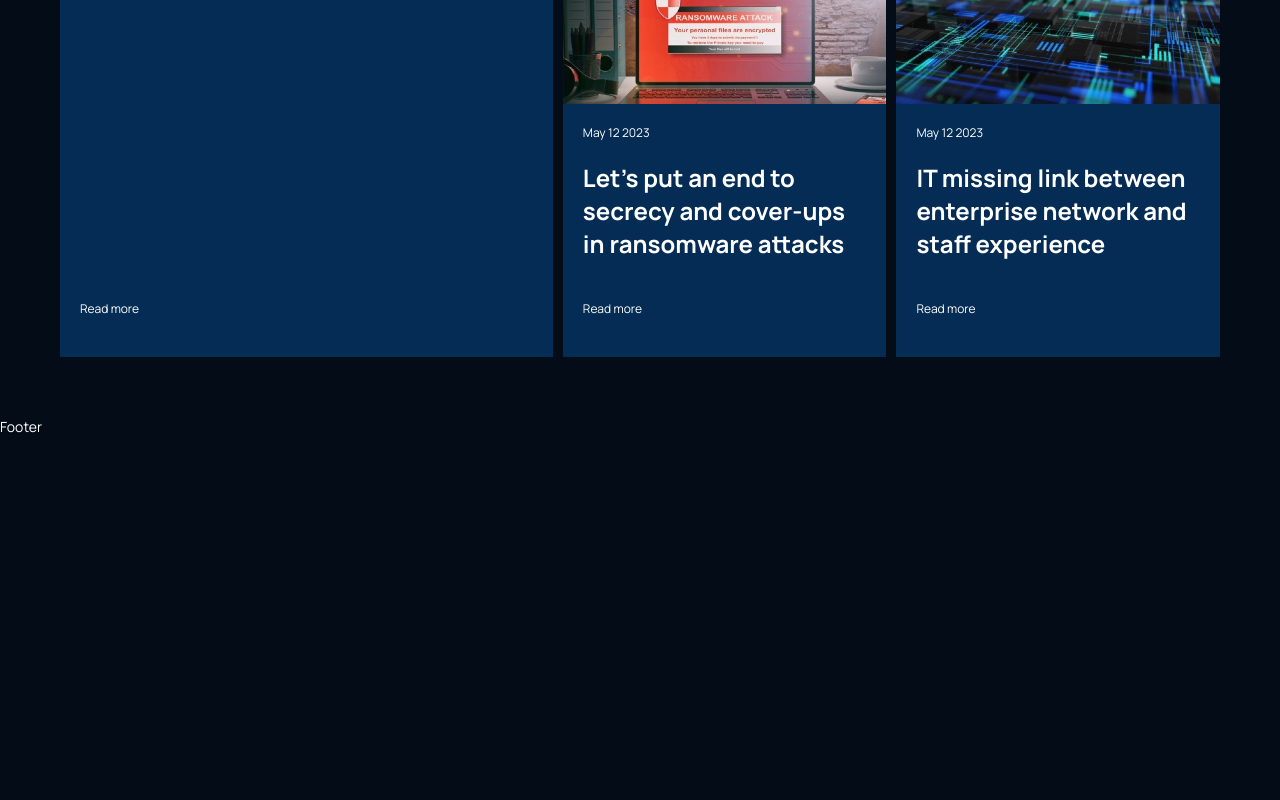
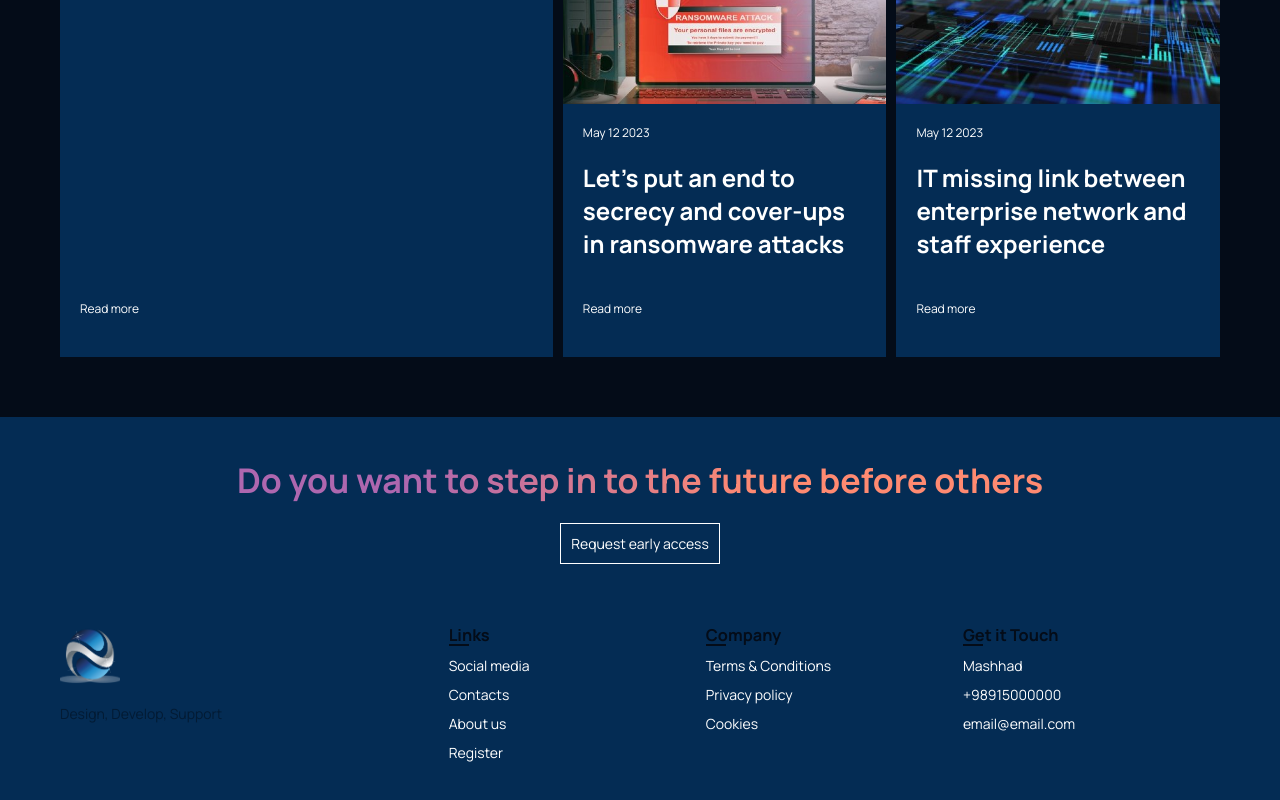
Before and after one commit to amindev92/design-website, a React (Create React App) app: page / in a window 1280 px wide. Shown: the part 3184-3984 px from the top of the page. Before the commit the page ends 3620 px from the top, so only its background shows below. Built offline with nearby package versions, Linux system fonts and the light colour scheme.

Commit message:
complete footer section

```diff
--- a/src/containers/footer/Footer.jsx
+++ b/src/containers/footer/Footer.jsx
@@ -1,9 +1,52 @@
 import React from 'react'
 import './footer.css'
+import logoimg from '../../assets/images/png/logo.png'
 
 const Footer = () => {
     return (
-        <div>Footer</div>
+        <div className='footer section--padding'>
+            <div className='footer__heading gradiant--text'>
+                <h2>Do you want to step in to the future before others</h2>
+            </div>
+            <div className='footer__btn'>
+                <p>Request early access</p>
+            </div>
+            <div className='footer__container'>
+                <div className='footer__container-logo'>
+                    <img src={logoimg} alt='logo'></img>
+                    <p>Design, Develop, Support</p>
+                </div>
+                <div className='footer__container-links'>
+                    <div className='footer__container-links__menu'>
+                        <h3 className='footer__container-links__menu-title'>
+                            Links
+                        </h3>
+                        <p>Social media</p>
+                        <p>Contacts</p>
+                        <p>About us</p>
+                        <p>Register</p>
+                    </div>
+
+                    <div className='footer__container-links__menu'>
+                        <h3 className='footer__container-links__menu-title'>
+                            Company
+                        </h3>
+                        <p>Terms & Conditions</p>
+                        <p>Privacy policy</p>
+                        <p>Cookies</p>
+                    </div>
+
+                    <div className='footer__container-links__menu'>
+                        <h3 className='footer__container-links__menu-title'>
+                            Get it Touch
+                        </h3>
+                        <p>Mashhad</p>
+                        <p>+98915000000</p>
+                        <p>email@email.com</p>
+                    </div>
+                </div>
+            </div>
+        </div>
     )
 }
 
--- a/src/containers/footer/footer.css
+++ b/src/containers/footer/footer.css
@@ -0,0 +1,107 @@
+.footer {
+    display: flex;
+    flex-direction: column;
+    justify-content: space-between;
+    align-items: flex-start;
+    background: var(--blog-color);
+}
+
+.footer__heading {
+    width: 100%;
+    text-align: center;
+}
+
+.footer__heading h2 {
+    font-size: 3.4rem;
+    font-weight: bold;
+    margin-bottom: 2rem;
+}
+
+.footer__btn {
+    display: flex;
+    align-items: center;
+    justify-content: center;
+    width: 100%;
+}
+
+.footer__btn p {
+    text-align: center;
+    border: 1px solid #fff;
+    padding: 1rem;
+    cursor: pointer;
+}
+
+.footer__container {
+    display: flex;
+    flex-direction: row;
+    justify-content: space-between;
+    align-items: flex-start;
+    flex-wrap: wrap;
+    margin-top: 6rem;
+    width: 100%;
+}
+
+.footer__container-logo {
+    display: flex;
+    flex-direction: column;
+    text-align: left;
+    flex-grow: 1;
+    margin-bottom: 1rem;
+}
+
+.footer__container-logo img {
+    height: 6rem;
+    width: 6rem;
+    margin-bottom: 2rem;
+}
+
+.footer__container-logo p {
+    font-size: 1.4rem;
+    color: var(--footer-color);
+}
+
+.footer__container-links {
+    display: flex;
+    flex-direction: row;
+    flex-wrap: wrap;
+    justify-content: flex-end;
+    align-items: flex-start;
+    flex-grow: 2;
+}
+
+.footer__container-links__menu {
+    flex: 1;
+}
+
+.footer__container-links__menu p {
+    margin-bottom: 1rem;
+    cursor: pointer;
+}
+
+.footer__container-links__menu-title {
+    color: var(--bg-color);
+    margin-bottom: 1rem;
+    position: relative;
+}
+
+.footer__container-links__menu-title::after {
+    content: "";
+    background-color: var(--bg-color);
+    width: 2rem;
+    height: 0.2rem;
+    position: absolute;
+    bottom: 0;
+    left: 0;
+}
+
+/* Medium devices (landscape tablets, 768px and up) */
+@media only screen and (max-width: 768px) {
+    .footer__container-links {
+        flex-direction: column;
+
+    }
+
+    .footer__container-links__menu {
+        margin-bottom: 3rem;
+    }
+}
```
